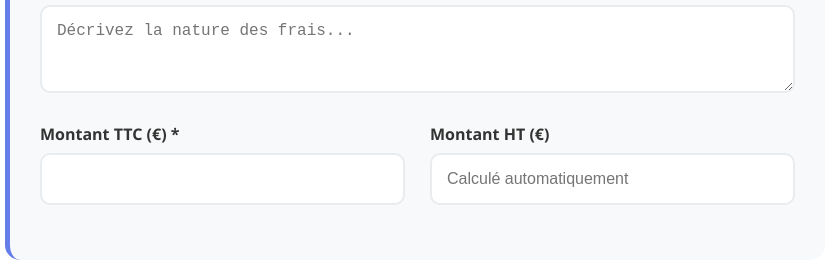
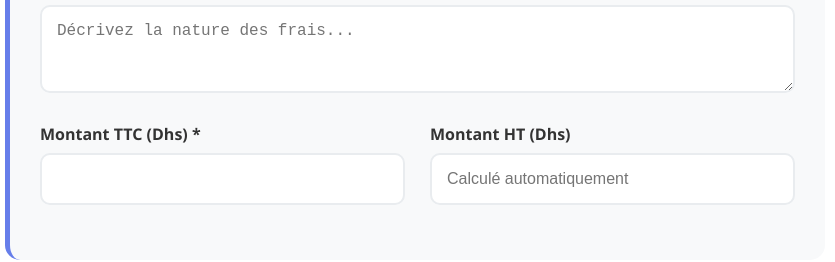
Before and after one commit to agenceefficads/notes-de-frais, a plain HTML site: page index.html in a window 1280 px wide. Shown: the part 806-1068 px from the top of the page, 225-1060 px from the left. Drawn offline with Linux system fonts and the light colour scheme.

Commit message:
Update index.html
modifi currency

```diff
--- a/index.html
+++ b/index.html
@@ -78,11 +78,11 @@
 
                 <div class="row">
                     <div class="form-group">
-                        <label for="montant_ttc">Montant TTC (€) *</label>
+                        <label for="montant_ttc">Montant TTC (Dhs) *</label>
                         <input type="number" id="montant_ttc" name="montant_ttc" step="0.01" min="0" required>
                     </div>
                     <div class="form-group">
-                        <label for="montant_ht">Montant HT (€)</label>
+                        <label for="montant_ht">Montant HT (Dhs)</label>
                         <input type="number" id="montant_ht" name="montant_ht" step="0.01" min="0" placeholder="Calculé automatiquement">
                     </div>
                 </div>
```
